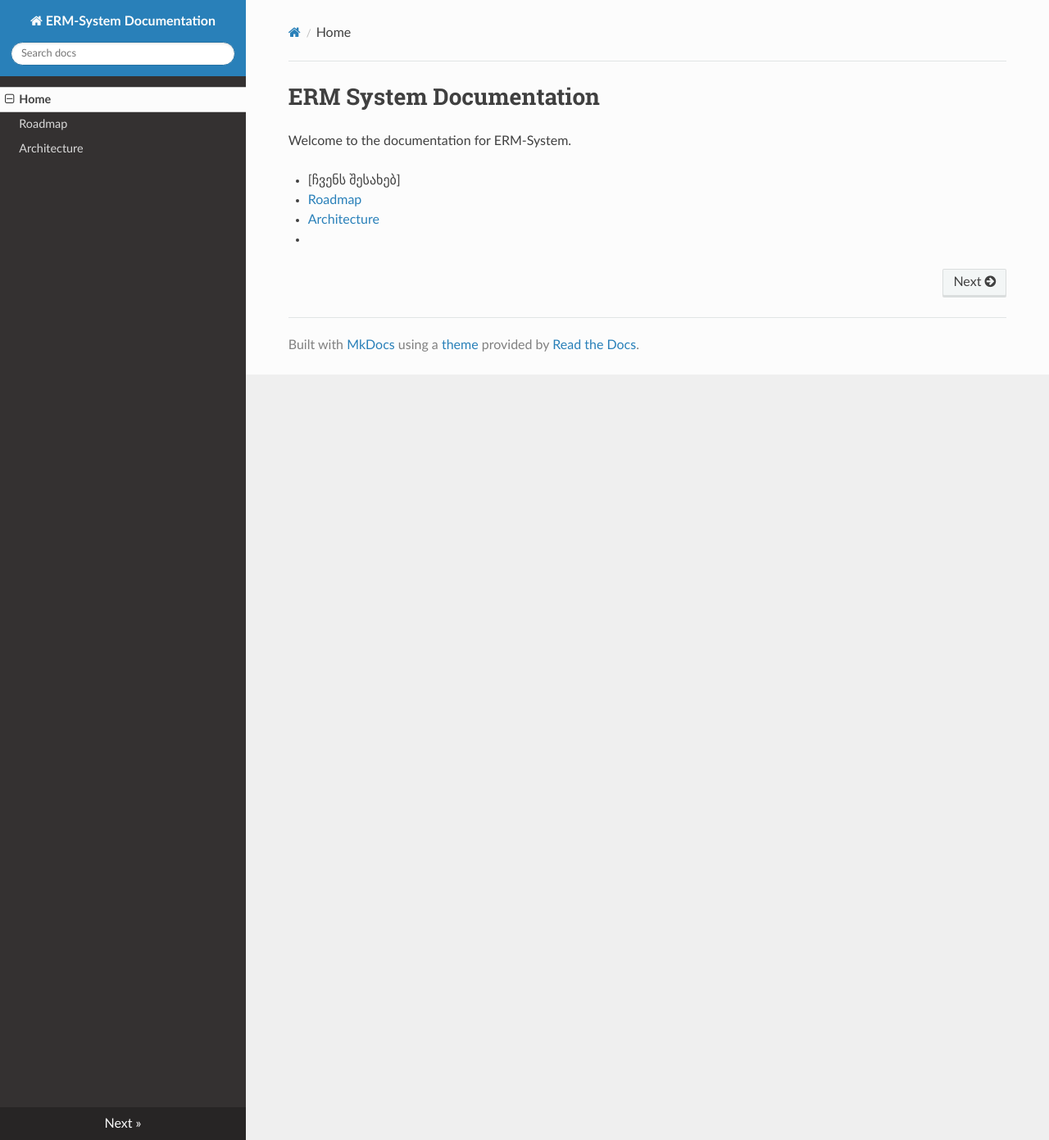
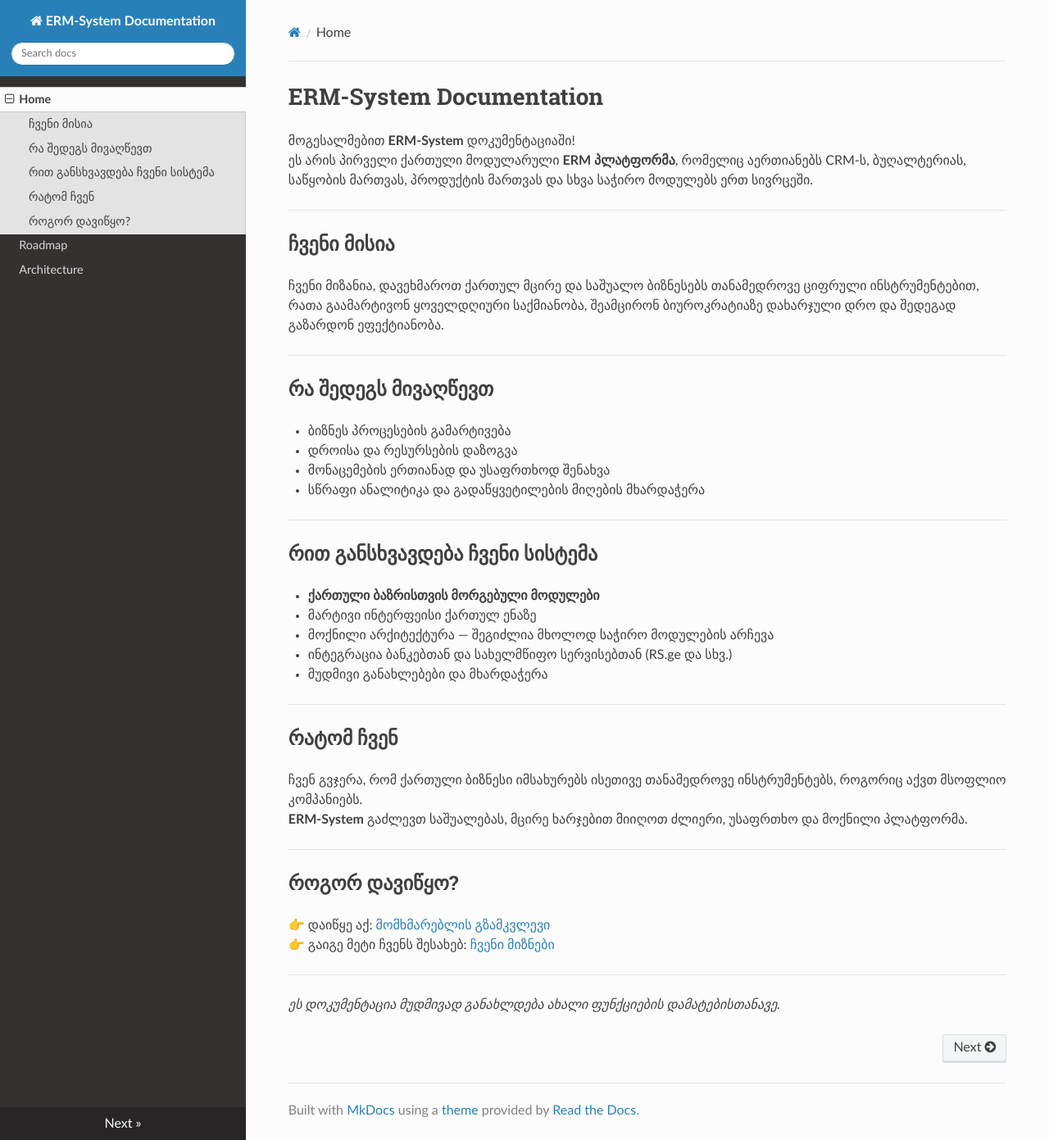
Before and after one commit to Ministra1978/ERM-System, an MkDocs documentation site: the page built from docs/index.md, in a window 1280 px wide and 1391 px high. Shown: the whole window at 82% size. Built offline with MkDocs 1.6.1, drawn with Linux system fonts in a browser that asks for light colours; nearby versions of some CDN libraries.

Commit message:
vault backup: 2025-09-09 16:57:21

```diff
--- a/docs/index.md
+++ b/docs/index.md
@@ -1,8 +1,43 @@
-# ERM System Documentation
 
-Welcome to the documentation for ERM-System.
+# ERM-System Documentation
 
-- [ჩვენს შესახებ]
-- [Roadmap](roadmap.md)
-- [Architecture](architecture.md)
--
+მოგესალმებით **ERM-System** დოკუმენტაციაში!
+ეს არის პირველი ქართული მოდულარული **ERM პლატფორმა**, რომელიც აერთიანებს CRM-ს, ბუღალტერიას, საწყობის მართვას, პროდუქტის მართვას და სხვა საჭირო მოდულებს ერთ სივრცეში.
+
+---
+
+## ჩვენი მისია
+ჩვენი მიზანია, დავეხმაროთ ქართულ მცირე და საშუალო ბიზნესებს თანამედროვე ციფრული ინსტრუმენტებით, რათა გაამარტივონ ყოველდღიური საქმიანობა, შეამცირონ ბიუროკრატიაზე დახარჯული დრო და შედეგად გაზარდონ ეფექტიანობა.
+
+---
+
+## რა შედეგს მივაღწევთ
+- ბიზნეს პროცესების გამარტივება
+- დროისა და რესურსების დაზოგვა
+- მონაცემების ერთიანად და უსაფრთხოდ შენახვა
+- სწრაფი ანალიტიკა და გადაწყვეტილების მიღების მხარდაჭერა
+
+---
+
+## რით განსხვავდება ჩვენი სისტემა
+- **ქართული ბაზრისთვის მორგებული მოდულები**
+- მარტივი ინტერფეისი ქართულ ენაზე
+- მოქნილი არქიტექტურა — შეგიძლია მხოლოდ საჭირო მოდულების არჩევა
+- ინტეგრაცია ბანკებთან და სახელმწიფო სერვისებთან (RS.ge და სხვ.)
+- მუდმივი განახლებები და მხარდაჭერა
+
+---
+
+## რატომ ჩვენ
+ჩვენ გვჯერა, რომ ქართული ბიზნესი იმსახურებს ისეთივე თანამედროვე ინსტრუმენტებს, როგორიც აქვთ მსოფლიო კომპანიებს.
+**ERM-System** გაძლევთ საშუალებას, მცირე ხარჯებით მიიღოთ ძლიერი, უსაფრთხო და მოქნილი პლატფორმა.
+
+---
+
+## როგორ დავიწყო?
+👉 დაიწყე აქ: [მომხმარებლის გზამკვლევი](user-guide/intro.md)
+👉 გაიგე მეტი ჩვენს შესახებ: [ჩვენი მიზნები](about/goals.md)
+
+---
+
+_ეს დოკუმენტაცია მუდმივად განახლდება ახალი ფუნქციების დამატებისთანავე._
```
